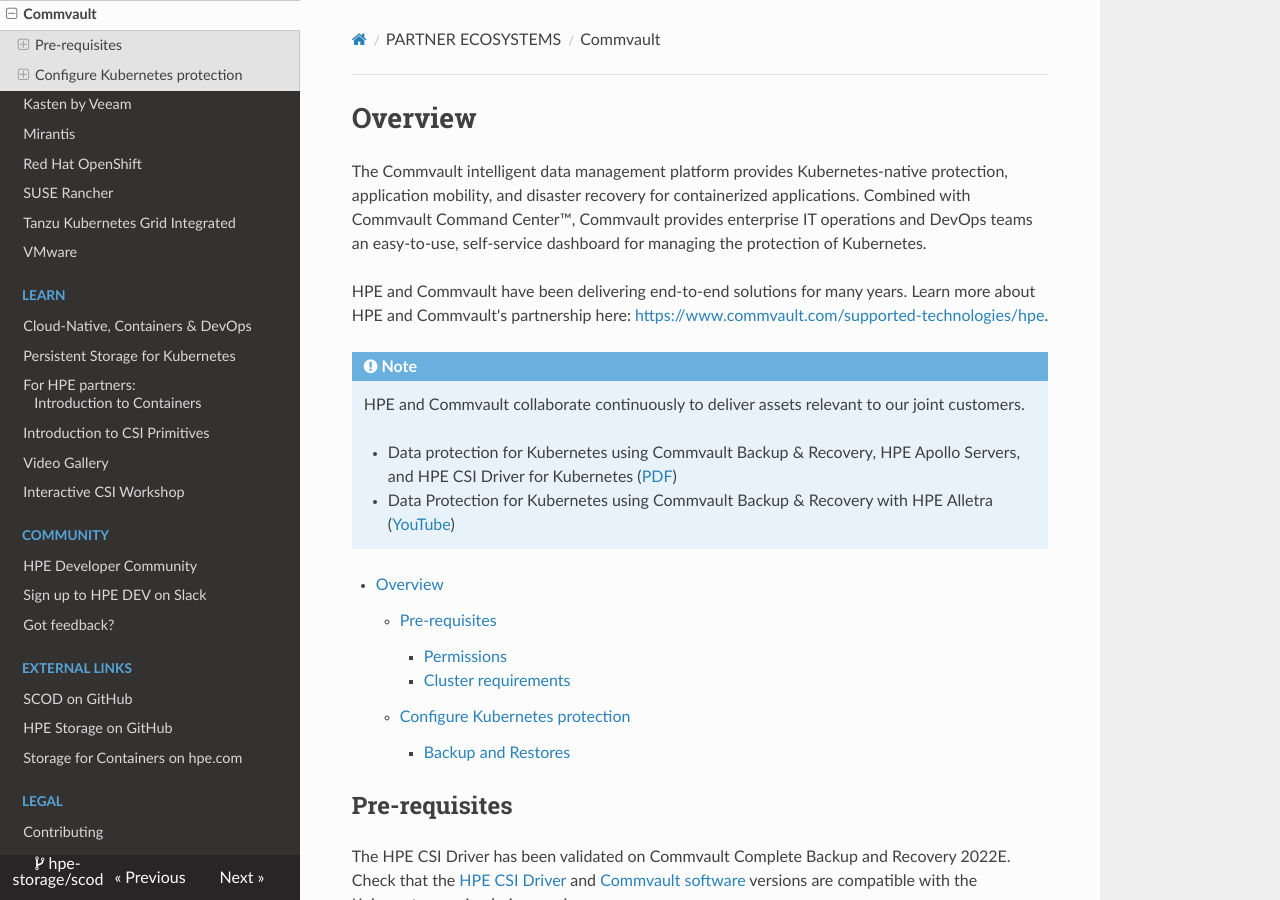
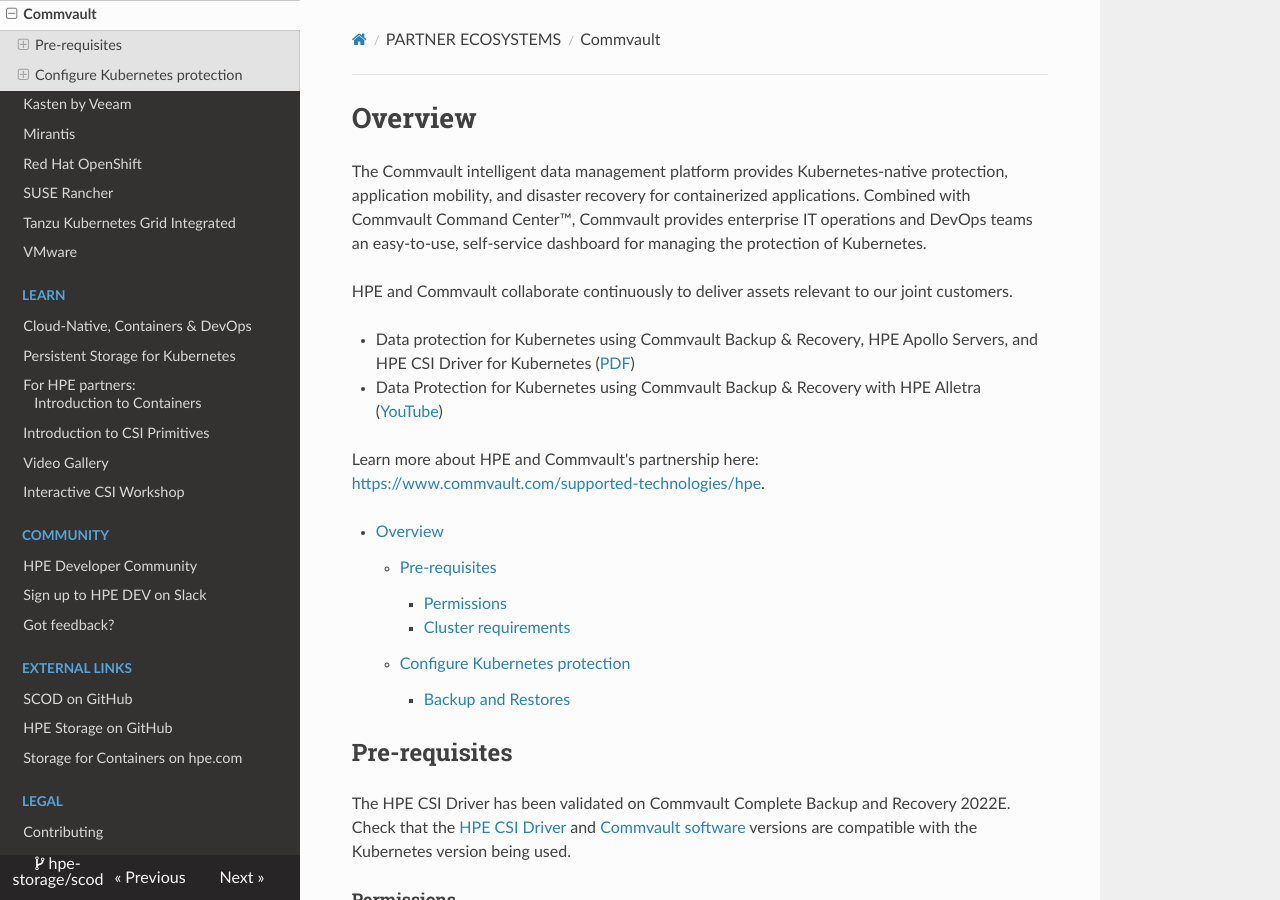
Before and after one commit to hpe-storage/scod, an MkDocs documentation site: the page built from docs/partners/commvault/index.md, in a window 1280 px wide and 900 px high. Built offline with MkDocs 1.6.1, drawn with Linux system fonts in a browser that asks for light colours; nearby versions of some CDN libraries.

Commit message:
remove 'note' for assets
slight relocate of asset list so that it doesn't visually clash with the TOC bulleted list.

```diff
--- a/docs/partners/commvault/index.md
+++ b/docs/partners/commvault/index.md
@@ -2,13 +2,12 @@
 
 The Commvault intelligent data management platform provides Kubernetes-native protection, application mobility, and disaster recovery for containerized applications. Combined with Commvault Command Center™, Commvault provides enterprise IT operations and DevOps teams an easy-to-use, self-service dashboard for managing the protection of Kubernetes.
 
-HPE and Commvault have been delivering end-to-end solutions for many years. Learn more about HPE and Commvault's partnership here: [https://www.commvault.com/supported-technologies/hpe](https://www.commvault.com/supported-technologies/hpe).
+HPE and Commvault collaborate continuously to deliver assets relevant to our joint customers.
 
-!!! note
-    HPE and Commvault collaborate continuously to deliver assets relevant to our joint customers.
+- Data protection for Kubernetes using Commvault Backup & Recovery, HPE Apollo Servers, and HPE CSI Driver for Kubernetes ([PDF](https://www.hpe.com/psnow/doc/a00105578enw))
+- Data Protection for Kubernetes using Commvault Backup & Recovery with HPE Alletra ([YouTube](https://www.youtube.com/HPMobileEnterprise))
 
-    - Data protection for Kubernetes using Commvault Backup & Recovery, HPE Apollo Servers, and HPE CSI Driver for Kubernetes ([PDF](https://www.hpe.com/psnow/doc/a00105578enw))
-    - Data Protection for Kubernetes using Commvault Backup & Recovery with HPE Alletra ([YouTube](https://www.youtube.com/HPMobileEnterprise))
+Learn more about HPE and Commvault's partnership here: [https://www.commvault.com/supported-technologies/hpe](https://www.commvault.com/supported-technologies/hpe).
 
 [TOC]
 
```
